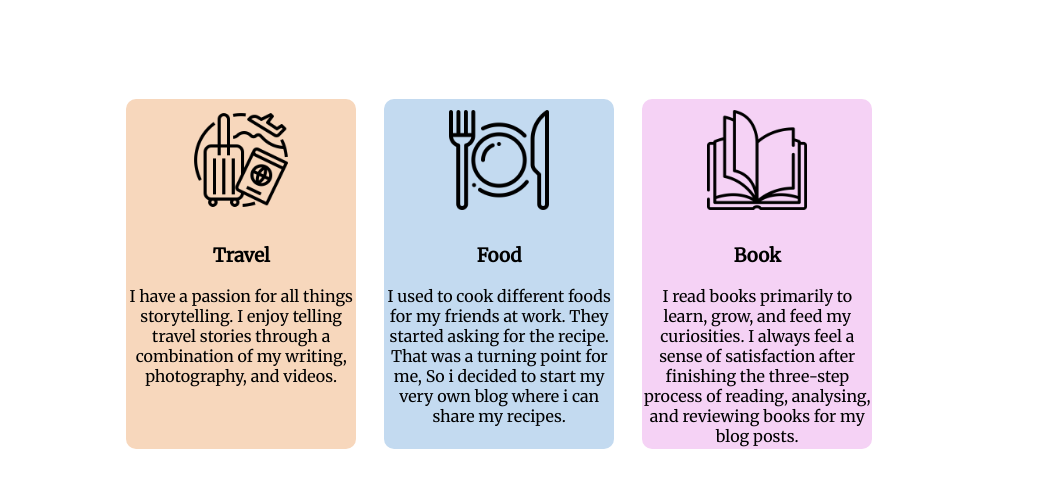
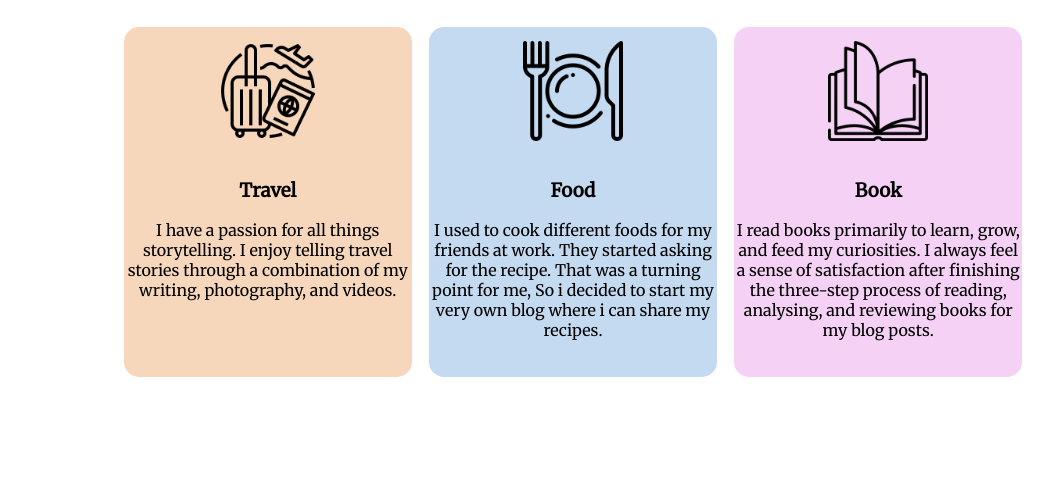
Before and after one commit to Mahingit/assignment, a plain HTML site: page index.html in a window 1280 px wide. Shown: the part 732-1220 px from the top of the page, without its empty margins (67-1120 px from the left). Drawn offline with Linux system fonts and the light colour scheme.

Commit message:
margin correction

```diff
--- a/style.css
+++ b/style.css
@@ -23,9 +23,7 @@ body{
 .container-2{
     display: flex;
     margin-bottom: 140px;
-    margin-left: 5%;
-    margin-right: 5%;
-    padding: 5%;
+
 }
 
 .intro-half{
@@ -53,8 +51,7 @@ h1{
     border: 0px solid orange;
     width: 25%;
     height: 350px;
-    margin: 1.5%;
-    border-radius: 10px;
+    border-radius: 15px;
 
 }
 .interest img{
@@ -64,11 +61,17 @@ h1{
 }
 
 .background-1{
+    margin-right: 1%;
+    margin-left: 11%;
     background-color: rgb(247, 215, 188);
 }
 .background-2{
+    margin-left: 0.5%;
+    margin-right: 0.5%;
     background-color: rgb(195, 218, 240);
 }
 .background-3{
+    margin-left: 1%;
+    margin-right: 11%;
     background-color: rgb(245, 210, 245);
 }
```
